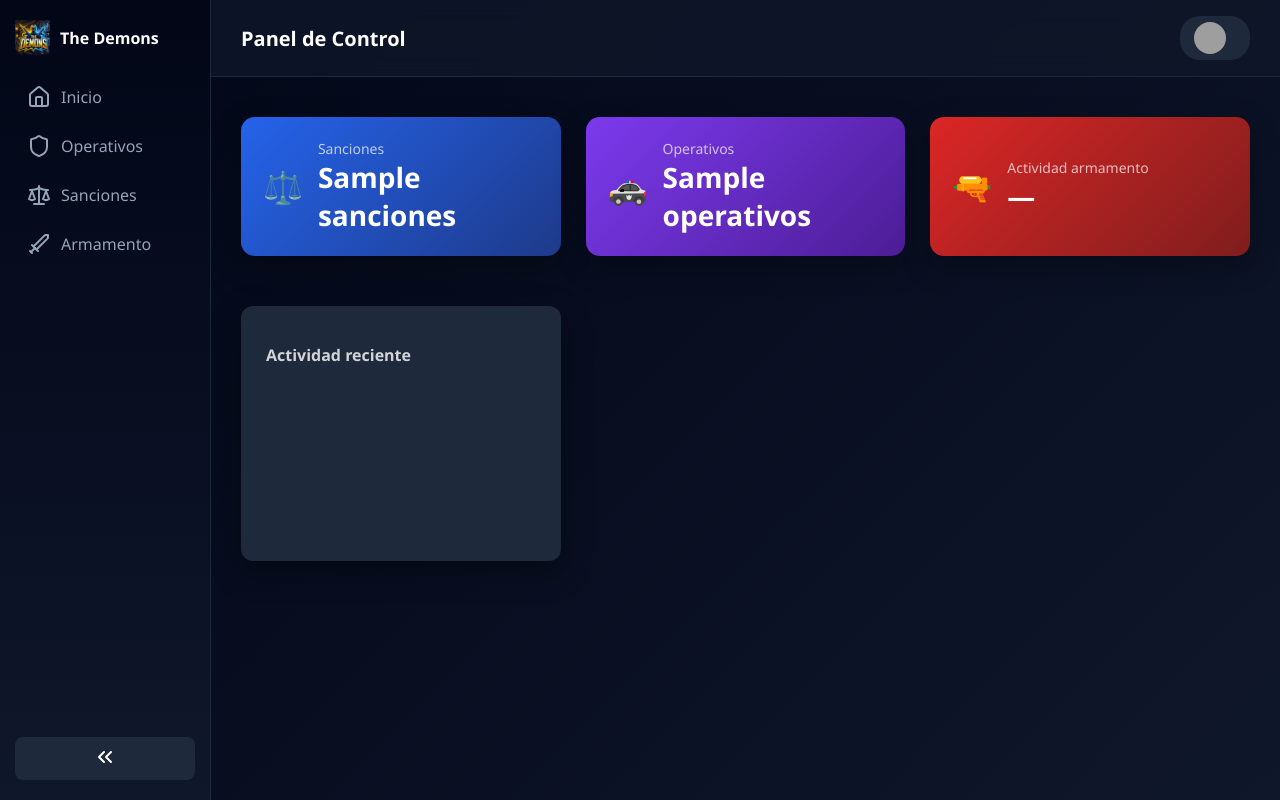
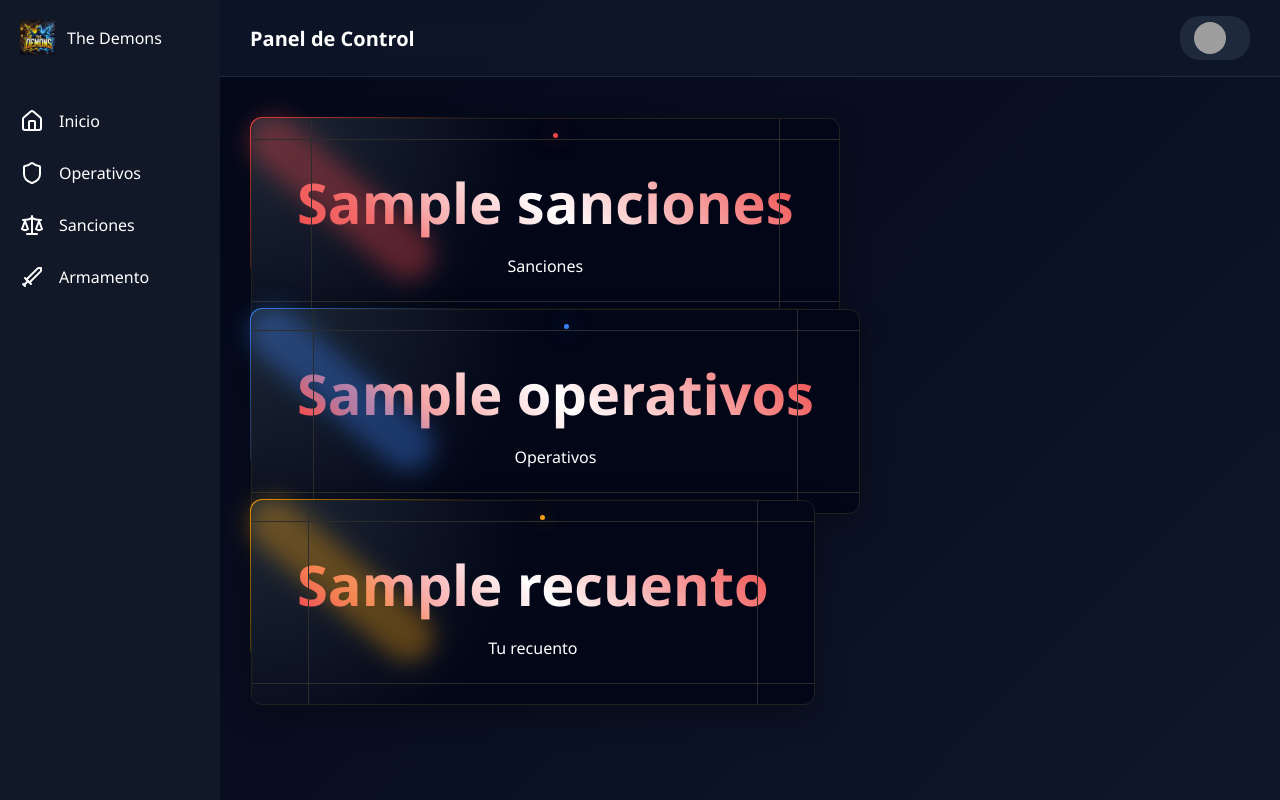
Before and after one commit to Javimoa95/bot-operativos, a FastAPI app: template web/templates/dashboard.html in a window 1280 px wide. Run offline with FastAPI, Linux system fonts and the light colour scheme; the template is opened without the code that fills it: most values are stand-ins (such as "Sample title", 1, 10 or a date in 2020); a map, chart or similar area stays blank; parts of the project's set-up code (start-up, migrations or seed data) failed here and were passed over; some libraries are stand-ins or nearby versions; grey boxes are pictures that could not be loaded.

Commit message:
changed website looks

```diff
--- a/web/app.py
+++ b/web/app.py
@@ -134,7 +134,25 @@ async def dashboard(request: Request):
     stats = obtener_stats()
     movimientos = obtener_movimientos_recientes()
     ranking = obtener_ranking_armamento()
+    conn = conectar()
+    cur = conn.cursor()
 
+    cur.execute("""
+    SELECT
+    COALESCE(SUM(
+    CASE
+    WHEN tipo='metido' THEN cantidad
+    WHEN tipo='sacado' THEN -cantidad
+    END
+    ),0)
+    FROM armamento_logs
+    WHERE user_id = %s
+    """, (user["id"],))
+
+    recuento = cur.fetchone()[0]
+
+    cur.close()
+    conn.close()
     return templates.TemplateResponse(
         "dashboard.html",
         {
@@ -143,7 +161,8 @@ async def dashboard(request: Request):
             "stats": stats,
             "movimientos": movimientos,
             "ranking": ranking,
-            "page": "dashboard"
+            "page": "dashboard",
+            "recuento": recuento
         }
     )
 
--- a/web/static/css/dashboard.css
+++ b/web/static/css/dashboard.css
@@ -17,56 +17,120 @@ body {
 /* SIDEBAR */
 
 .sidebar {
-	width: 180px;
-	background: linear-gradient(180deg, #020617, #0f172a);
-	padding: 20px 15px;
+
+	position: fixed;
+	left: 0;
+	top: 0;
+
+	height: 100vh;
+
+	width: 70px;
+	background: #111827;
+
+	transition: width 0.25s ease;
+
+	overflow: hidden;
+	z-index: 1000;
+
 	display: flex;
 	flex-direction: column;
-	gap: 20px;
-	border-right: 1px solid #1e293b;
+
+}
+
+.sidebar:hover {
+
+	width: 220px;
+
 }
 
 .sidebar-top {
+
 	display: flex;
 	align-items: center;
-	gap: 10px;
-	font-weight: 700;
+	gap: 12px;
+
+	padding: 20px;
+
 }
 
 .sidebar-top img {
-	height: 35px;
+
+	width: 35px;
+
+}
+
+.logo-text {
+
+	opacity: 0;
+	transition: opacity 0.2s;
+
+	white-space: nowrap;
+
+}
+
+.sidebar:hover .logo-text {
+
+	opacity: 1;
+
 }
 
 .nav {
+
+	margin-top: 20px;
 	display: flex;
 	flex-direction: column;
-	gap: 5px;
+
 }
 
 .nav-item {
+
 	display: flex;
 	align-items: center;
-	gap: 10px;
-	padding: 10px 12px;
-	border-radius: 8px;
+	gap: 15px;
+
+	padding: 14px 20px;
+
+	color: white;
 	text-decoration: none;
-	color: #94a3b8;
-	position: relative;
-	transition: all 0.2s ease;
+
+	transition: background 0.2s;
+
 }
 
 .nav-item:hover {
-	background: #1e293b;
-	color: white;
-	transform: translateX(3px);
+
+	background: #1f2937;
+
+}
+
+.nav-item span {
+
+	opacity: 0;
+	transition: opacity 0.2s;
+
+	white-space: nowrap;
+
+}
+
+.sidebar:hover .nav-item span {
+
+	opacity: 1;
+
 }
 
 /* MAIN */
 
 .main {
-	flex: 1;
-	display: flex;
-	flex-direction: column;
+
+	margin-left: 70px;
+	transition: margin-left 0.25s;
+
+}
+
+.sidebar:hover~.main {
+
+	margin-left: 220px;
+
 }
 
 /* TOPBAR */
@@ -138,6 +202,7 @@ body {
 	transform: translateY(-6px) scale(1.03);
 	box-shadow: 0 15px 40px rgba(0, 0, 0, 0.45);
 }
+
 .card-icon {
 	font-size: 32px;
 }
@@ -427,37 +492,223 @@ body {
 .dataTables_paginate .paginate_button.current {
 	background: #ef4444 !important;
 }
-.btn-export{
-background:linear-gradient(135deg,#22c55e,#16a34a);
-padding:10px 18px;
-border-radius:8px;
-color:white;
-font-weight:600;
-text-decoration:none;
-transition:0.2s;
+
+.btn-export {
+	background: linear-gradient(135deg, #22c55e, #16a34a);
+	padding: 10px 18px;
+	border-radius: 8px;
+	color: white;
+	font-weight: 600;
+	text-decoration: none;
+	transition: 0.2s;
 }
 
-.btn-export:hover{
-transform:translateY(-2px);
-box-shadow:0 10px 25px rgba(0,0,0,0.3);
+.btn-export:hover {
+	transform: translateY(-2px);
+	box-shadow: 0 10px 25px rgba(0, 0, 0, 0.3);
 }
 
-.badge{
-padding:4px 10px;
-border-radius:6px;
-font-size:12px;
-font-weight:600;
+.badge {
+	padding: 4px 10px;
+	border-radius: 6px;
+	font-size: 12px;
+	font-weight: 600;
 }
 
-.badge.red{
-background:#ef4444;
+.badge.red {
+	background: #ef4444;
 }
 
-.badge.green{
-background:#22c55e;
+.badge.green {
+	background: #22c55e;
 }
 
-.badge.yellow{
-background:#eab308;
-color:black;
+.badge.yellow {
+	background: #eab308;
+	color: black;
 }
+
+/* tarjeta armamento nueva */
+
+.armamento-card {
+	width: 280px;
+	height: 200px;
+}
+
+.armamento-card .outer {
+	width: 100%;
+	height: 100%;
+}
+
+.outer {
+	border-radius: 12px;
+	padding: 1px;
+	background: radial-gradient(circle 230px at 0% 0%, #ef4444, #0c0d0d);
+	position: relative;
+}
+
+.dot {
+	width: 5px;
+	aspect-ratio: 1;
+	position: absolute;
+	background-color: #ef4444;
+	box-shadow: 0 0 10px #ef4444;
+	border-radius: 100px;
+	z-index: 2;
+	right: 10%;
+	top: 10%;
+	animation: moveDot 6s linear infinite;
+}
+
+@keyframes moveDot {
+
+	0%,
+	100% {
+		top: 10%;
+		right: 10%;
+	}
+
+	25% {
+		top: 10%;
+		right: calc(100% - 35px);
+	}
+
+	50% {
+		top: calc(100% - 30px);
+		right: calc(100% - 35px);
+	}
+
+	75% {
+		top: calc(100% - 30px);
+		right: 10%;
+	}
+
+}
+
+.card {
+
+	width: 100%;
+	height: 100%;
+
+	border-radius: 11px;
+
+	border: 1px solid #202222;
+
+	background: radial-gradient(circle 280px at 0% 0%, #1f2937, #020617);
+
+	display: flex;
+	align-items: center;
+	justify-content: center;
+
+	flex-direction: column;
+
+	color: white;
+
+	position: relative;
+
+}
+
+.ray {
+
+	width: 220px;
+	height: 45px;
+
+	border-radius: 100px;
+
+	position: absolute;
+
+	background: #ef4444;
+
+	opacity: 0.35;
+
+	box-shadow: 0 0 50px #ef4444;
+
+	filter: blur(10px);
+
+	transform-origin: 10%;
+
+	top: 0;
+	left: 0;
+
+	transform: rotate(40deg);
+
+}
+
+.card .text {
+
+	font-weight: bold;
+	font-size: 3.5rem;
+
+	background: linear-gradient(45deg, #ef4444, #ffffff, #ef4444);
+
+	background-clip: text;
+	color: transparent;
+
+}
+
+.line {
+	position: absolute;
+	background: #2c2c2c;
+}
+
+.topl {
+	top: 10%;
+	height: 1px;
+	width: 100%;
+}
+
+.bottoml {
+	bottom: 10%;
+	height: 1px;
+	width: 100%;
+}
+
+.leftl {
+	left: 10%;
+	width: 1px;
+	height: 100%;
+}
+
+.rightl {
+	right: 10%;
+	width: 1px;
+	height: 100%;
+}
+
+.cards {
+	display: flex;
+	gap: 30px;
+	flex-wrap: wrap;
+}
+
+/* ===== VARIANTES DE COLOR ===== */
+
+.card-red {
+	background: radial-gradient(circle 230px at 0% 0%, #ef4444, #0c0d0d);
+}
+
+.card-blue {
+	background: radial-gradient(circle 230px at 0% 0%, #3b82f6, #0c0d0d);
+}
+
+.card-orange {
+	background: radial-gradient(circle 230px at 0% 0%, #f59e0b, #0c0d0d);
+}
+
+.card-red .dot,
+.card-red .ray {
+	background: #ef4444;
+	box-shadow: 0 0 20px #ef4444;
+}
+
+.card-blue .dot,
+.card-blue .ray {
+	background: #3b82f6;
+	box-shadow: 0 0 20px #3b82f6;
+}
+
+.card-orange .dot,
+.card-orange .ray {
+	background: #f59e0b;
+	box-shadow: 0 0 20px #f59e0b;
+}
--- a/web/templates/base.html
+++ b/web/templates/base.html
@@ -56,9 +56,6 @@
 					</a>
 				</div>
 
-				<button class="collapse-btn" onclick="toggleSidebar()">
-					<i data-lucide="chevrons-left"></i>
-				</button>
 			</div>
 
 			<!-- MAIN -->
@@ -80,10 +77,6 @@
 
 		<script>
 			lucide.createIcons();
-
-			function toggleSidebar() {
-				document.getElementById("sidebar").classList.toggle("collapsed");
-			}
 		</script>
 	</body>
 </html>
--- a/web/templates/dashboard.html
+++ b/web/templates/dashboard.html
@@ -4,68 +4,64 @@
 
 <div class="cards">
 
-<div class="card card-blue">
+    <!-- SANCIONES -->
+    <div class="outer card-red">
 
-<div class="card-icon">⚖️</div>
+        <div class="dot"></div>
 
-<div class="card-info">
+        <div class="card">
+            <div class="ray"></div>
 
-<div class="card-title">
-Sanciones
-</div>
+            <div class="text">{{ stats.sanciones }}</div>
+            <div>Sanciones</div>
 
-<div class="card-number">
-{{ stats.sanciones }}
-</div>
+            <div class="line topl"></div>
+            <div class="line leftl"></div>
+            <div class="line bottoml"></div>
+            <div class="line rightl"></div>
+        </div>
+
+    </div>
+
+
+    <!-- OPERATIVOS -->
+    <div class="outer card-blue">
+
+        <div class="dot"></div>
+
+        <div class="card">
+            <div class="ray"></div>
+
+            <div class="text">{{ stats.operativos }}</div>
+            <div>Operativos</div>
+
+            <div class="line topl"></div>
+            <div class="line leftl"></div>
+            <div class="line bottoml"></div>
+            <div class="line rightl"></div>
+        </div>
+
+    </div>
+
+
+    <!-- RECUENTO ARMAMENTO -->
+    <div class="outer card-orange">
+
+        <div class="dot"></div>
+
+        <div class="card">
+            <div class="ray"></div>
+
+            <div class="text">{{ recuento }}</div>
+            <div>Tu recuento</div>
+
+            <div class="line topl"></div>
+            <div class="line leftl"></div>
+            <div class="line bottoml"></div>
+            <div class="line rightl"></div>
+        </div>
+
+    </div>
 
 </div>
-
-</div>
-
-
-<div class="card card-purple">
-
-<div class="card-icon">🚓</div>
-
-<div class="card-info">
-
-<div class="card-title">
-Operativos
-</div>
-
-<div class="card-number">
-{{ stats.operativos }}
-</div>
-
-</div>
-
-</div>
-
-
-<div class="card card-red">
-
-<div class="card-icon">🔫</div>
-
-<div class="card-info">
-
-<div class="card-title">
-Actividad armamento
-</div>
-
-<div class="card-number">
-—
-</div>
-
-</div>
-
-</div>
-<div class="chart-container">
-
-<h2>Actividad reciente</h2>
-
-<canvas id="actividadChart"></canvas>
-
-</div>
-</div>
-
 {% endblock %}
```
